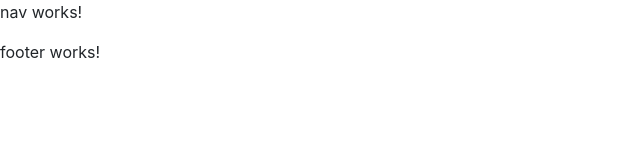
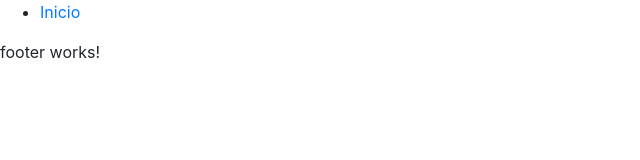
Before and after one commit to Anyel-ec/Project-Angular-18-ProgramationAdvance, an Angular app: page /login in a window 1280 px wide. Shown: the top 160 px of the page, without its empty margins (0-640 px from the left). Built offline with nearby package versions, Linux system fonts and the light colour scheme.

Commit message:
Agregate routes to redirect in nav-bar and agregate imports in nav.component.ts

```diff
--- a/src/app/components/nav/nav.component.html
+++ b/src/app/components/nav/nav.component.html
@@ -1 +1,5 @@
-<p>nav works!</p>
+<ul>
+    <li>
+        <a [routerLink]="[ '/login' ]" routerLinkActive="active">Inicio</a>
+    </li>
+</ul>
--- a/src/app/components/nav/nav.component.ts
+++ b/src/app/components/nav/nav.component.ts
@@ -1,9 +1,10 @@
 import { Component } from '@angular/core';
+import { RouterLink } from '@angular/router';
 
 @Component({
   selector: 'app-nav',
   standalone: true,
-  imports: [],
+  imports: [RouterLink],
   templateUrl: './nav.component.html',
   styleUrl: './nav.component.scss'
 })
--- a/src/app/views/login/login.component.html
+++ b/src/app/views/login/login.component.html
@@ -1,2 +1,2 @@
-<app-nav></app-nav>
+<app-nav class="nav-bar" id="navbar"></app-nav>
 <app-footer></app-footer>
```
